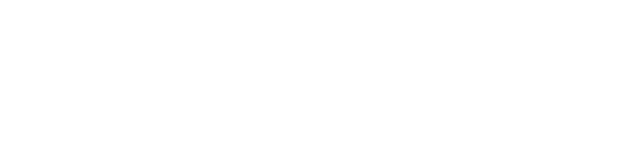
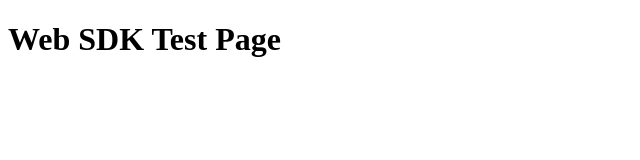
Before and after one commit to Mohanapriya101/Websdk-sdk, a plain HTML site: page index.html in a window 1280 px wide. Shown: the whole page, without its empty margins (0-640 px from the left). Drawn offline with Linux system fonts and the light colour scheme.

Commit message:
Update index.html

```diff
--- a/index.html
+++ b/index.html
@@ -1,4 +1,8 @@
+<!DOCTYPE html>
+<html>
 <head>
+  <title>Web SDK Test</title>
+
   <script src="alloy.min.js"></script>
 
   <script>
@@ -6,11 +10,16 @@
 
       if (typeof alloy === "undefined") {
         console.error("SDK not loaded");
-        return;
+      } else {
+        console.log("SDK loaded");
       }
-
-      console.log("SDK loaded");
 
     });
   </script>
+
 </head>
+
+<body>
+  <h1>Web SDK Test Page</h1>
+</body>
+</html>
```
